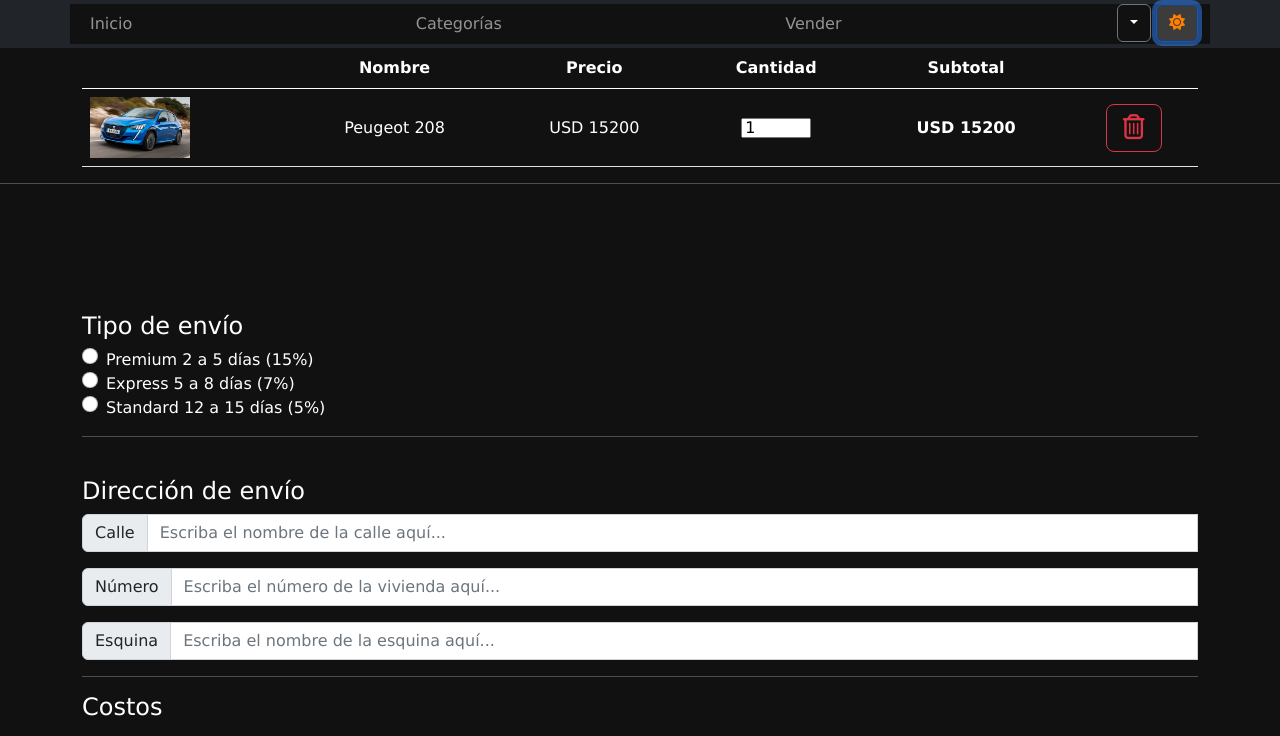
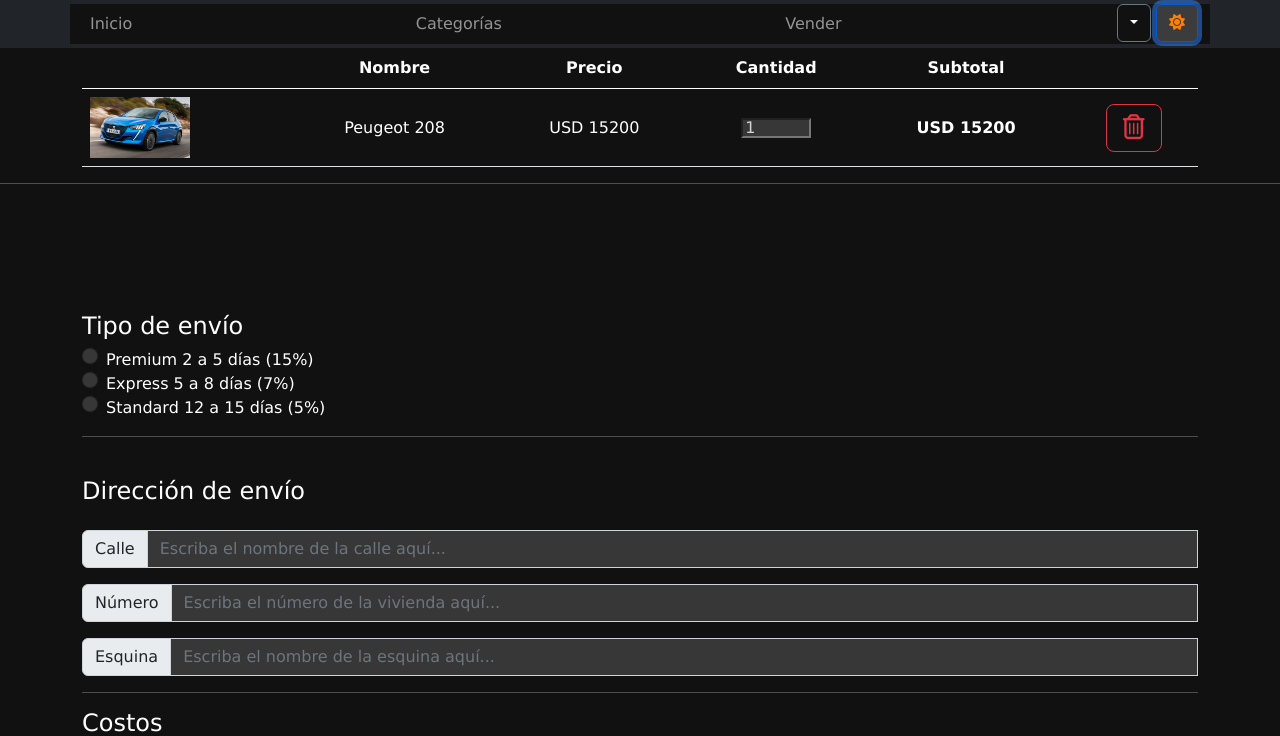
Before and after one commit to eddie-gs/e-commerceSub4, a website: page cart.html in a window 1280 px wide. Both pictures are taken after a click on the button 1178 px from the left and 23 px from the top of the page. Shown: the top 736 px of the page. Drawn offline with nearby package versions, Linux system fonts and the light colour scheme; files whose address does not match are found by name.

Commit message:
Estilos nuevos

```diff
--- a/cart.html
+++ b/cart.html
@@ -55,7 +55,7 @@
 
   <main>
     <!-- CART TABLE START -->
-    <div class="container" id="product-cart">
+    <div class="container mb-2" id="product-cart">
       <table class="table" id="tabla-carrito">
         <thead>
           <tr>
@@ -80,13 +80,13 @@
 
     <!-- SHIPPING FORM START -->
 
-    <div class="container">
+    <div class="container mt-0">
       <div id="alertExito"></div>
       <form class="needs-validation" id="formulario" novalidate>
 
         <h4>Tipo de envío</h4>
 
-        <div class="form-check">
+        <div class="form-check mb-0">
 
           <input type="radio" name="envio" id="premium" value="1" class="form-check-input mt-0" required> Premium 2 a 5
           días
@@ -109,11 +109,11 @@
     <!-- SHIPPING ADDRESS START -->
 
         <br>
-        <h4>Dirección de envío</h4>
+        <h4 class="mb-4">Dirección de envío</h4>
 
         <div>
 
-          <div class="input-group mb-3">
+          <div class="input-group mb-3 mt-4">
             <span class="input-group-text">Calle</span>
             <input type="text" class="form-control" id="calle" placeholder="Escriba el nombre de la calle aquí..."
               required>
--- a/css/styles.css
+++ b/css/styles.css
@@ -370,12 +370,7 @@
   background-color: #111111;
 }
 
-body.darkmode a {
-  color: #fff;
-  background-color: #111111;
-}
-
-body.darkmode label {
+body.darkmode a, body.darkmode label {
   color: #fff;
   background-color: #111111;
 }
@@ -383,7 +378,11 @@
   height: 20px;
   width: 70px;
 }
+body.darkmode input, body.darkmode select, body.darkmode textarea {
+  color: lightgray;
+  background-color: #373738;
 
+}
 #imagen-perfil {
   max-width: 100%;
 }
```
